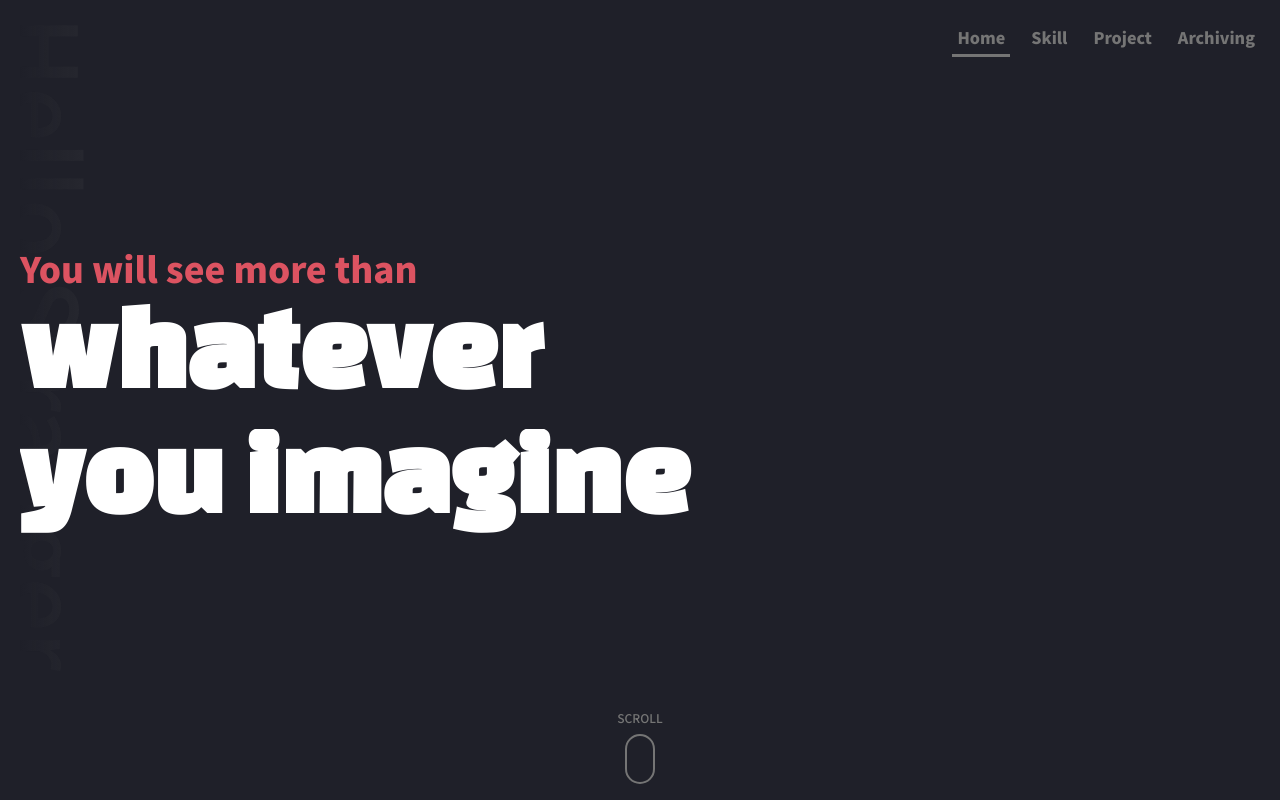
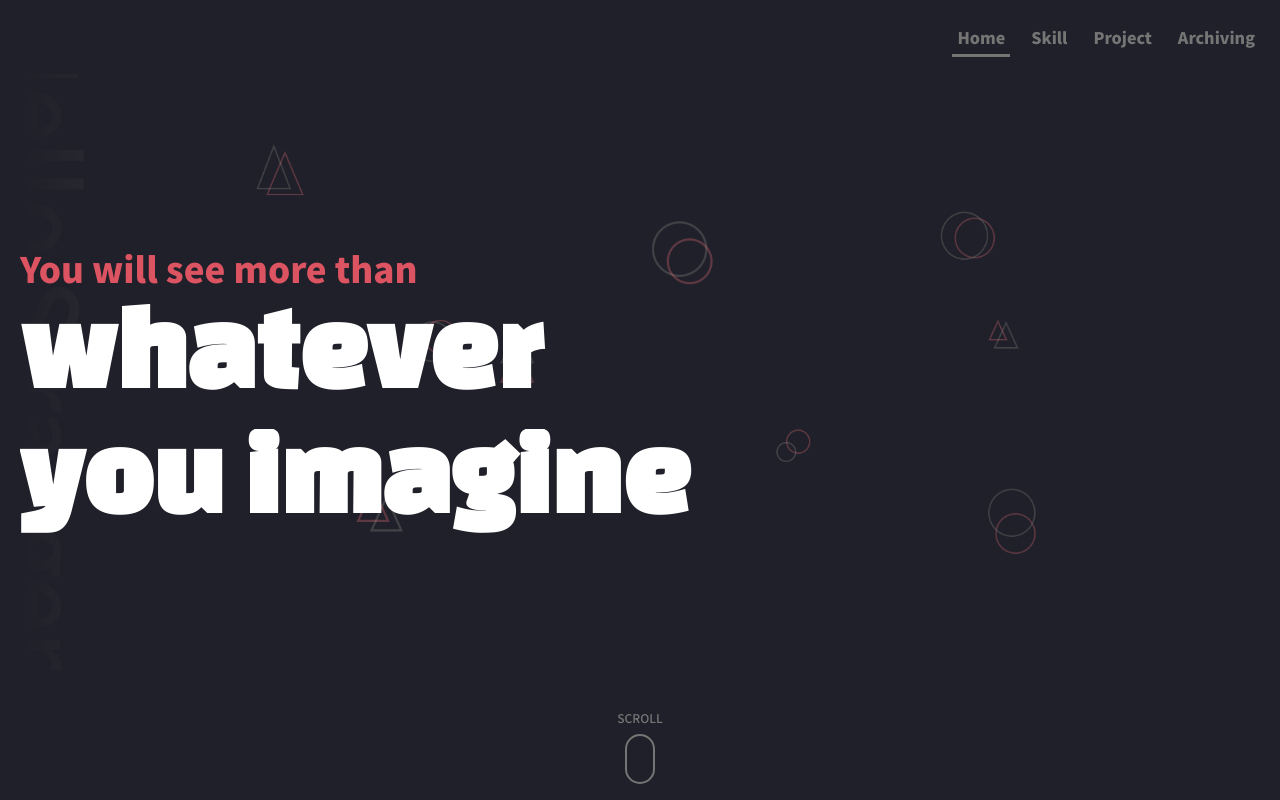
Before and after one commit to chae-lin/chaelin-react-web, a React (Create React App) app: page / in a window 1280 px wide. Built offline with nearby package versions, Linux system fonts and the light colour scheme.

Commit message:
fix: 스타일 수정

```diff
--- a/src/project/portfolio/GlobalCommonStyles.ts
+++ b/src/project/portfolio/GlobalCommonStyles.ts
@@ -159,10 +159,6 @@ const GlobalCommonStyle = css`
   .swiper-portfolio {
     touch-action: pan-x;
 
-    @media (min-width: 1020px) {
-      min-height: 660px;
-    }
-
     & > .swiper-wrapper {
       flex-direction: column;
     }
@@ -170,15 +166,17 @@ const GlobalCommonStyle = css`
     & > .swiper-pagination {
       position: absolute;
       top: 0;
+      left: 0;
       right: 0;
       display: flex;
+      justify-content: flex-end;
       padding: 20px;
+      background-color: #1f2029;
       z-index: 5;
 
       .swiper-pagination-bullet {
         position: relative;
         margin-right: 16px;
-        padding: 0.5vw;
         padding: 5px;
         font-size: 16px;
         line-height: 24px;
@@ -224,9 +222,9 @@ const GlobalCommonStyle = css`
 
       .swiper-pagination-bullet {
         display: inline-block;
-        width: 1vw;
-        height: 1vw;
-        margin: 0 0.5vw;
+        width: 12px;
+        height: 12px;
+        margin: 0 4px;
         border-radius: 50%;
         background: #8f8f8f;
         opacity: 0.2;
@@ -236,26 +234,22 @@ const GlobalCommonStyle = css`
         }
       }
     }
+
     .swiper-button-prev,
     .swiper-button-next {
+      position: absolute;
+      top: 50%;
       display: flex;
       align-items: center;
       justify-content: center;
-      width: 3.6vw;
-      height: 5vw;
-      margin-top: -2.5vw;
+      width: 40px;
+      height: 40px;
+      margin-top: -20px;
+      border: solid #757575;
+      border-width: 0 0 5px 5px;
+      outline: none;
       z-index: 10;
       cursor: pointer;
-      position: absolute;
-      top: 50%;
-      &:after {
-        content: "";
-        width: 2.5vw;
-        height: 2.5vw;
-        border-top: 0.5vw solid #757575;
-        border-right: 0.5vw solid #757575;
-        transform: rotate(225deg);
-      }
       &.swiper-button-disabled {
         opacity: 0.2;
         cursor: auto;
@@ -263,23 +257,17 @@ const GlobalCommonStyle = css`
     }
 
     .swiper-button-prev {
-      left: 2vw;
-      &:after {
-        transform: rotate(225deg);
-        margin-left: 1.1vw;
-      }
+      left: 20px;
+      transform: rotate(45deg);
     }
 
     .swiper-button-next {
-      right: 2vw;
-      &:after {
-        transform: rotate(45deg);
-        margin-right: 1.1vw;
-      }
+      right: 20px;
+      transform: rotate(-135deg);
     }
 
     .swiper-wrapper {
-      padding: 2.5vw 0;
+      padding: 30px 0;
     }
 
     .swiper-slide {
@@ -315,6 +303,15 @@ const GlobalCommonStyle = css`
       outline: none;
       z-index: 10;
       cursor: pointer;
+    }
+
+    @media (max-width: 768px) {
+      .swiper-button-prev,
+      .swiper-button-next {
+        width: 30px;
+        height: 30px;
+        border-width: 0 0 4px 4px;
+      }
     }
 
     .swiper-button-prev {
@@ -412,10 +409,15 @@ const GlobalCommonStyle = css`
     & .archiving-item {
       opacity: 1;
       transform: translateY(0);
-      transition: all cubic-bezier(0.46, 0.03, 0.52, 0.96) 0.7s;
+      transition: opacity cubic-bezier(0.46, 0.03, 0.52, 0.96) 0.7s,
+        transform cubic-bezier(0.46, 0.03, 0.52, 0.96) 0.7s;
       &:nth-of-type(2) {
         transition-delay: 0.1s;
       }
+    }
+
+    .scroll-wrap {
+      opacity: 1;
     }
   }
 `;
--- a/src/project/portfolio/common/PageLayout.tsx
+++ b/src/project/portfolio/common/PageLayout.tsx
@@ -11,8 +11,8 @@ interface Props {
 const Title = styled.h2`
   position: relative;
   display: inline-block;
-  margin-bottom: 5vw;
-  font-size: 5.5vw;
+  margin-bottom: 70px;
+  font-size: 90px;
   &::before {
     content: "";
     position: absolute;
@@ -25,6 +25,11 @@ const Title = styled.h2`
     z-index: -1;
     transform: rotate(6deg);
   }
+
+  @media (max-width: 768px) {
+    margin-bottom: 30px;
+    font-size: 42px;
+  }
 `;
 
 const Wrap = styled("div", {
@@ -36,11 +41,15 @@ const Wrap = styled("div", {
     type === "project"
       ? css`
           h2 {
-            margin: 0 2.5vw 5vw;
+            margin: 0 20px 40px;
+
+            @media (max-width: 768px) {
+              margin: 0 20px;
+            }
           }
         `
       : css`
-          padding: 0 2.5vw;
+          padding: 0 20px;
         `}
 `;
 
--- a/src/project/portfolio/page/Home/HomeContainer.tsx
+++ b/src/project/portfolio/page/Home/HomeContainer.tsx
@@ -1,12 +1,12 @@
 import { Scroll } from "./Scroll";
 import * as S from "./styles";
+
+import bg1 from "../../assets/images/bg_pattern1.png";
+import bg2 from "../../assets/images/bg_pattern2.png";
 
 export const HomeContainer = () => {
   return (
     <>
-      <S.BackgroundBox>
-        <S.BackgroundText>Hello Stranger</S.BackgroundText>
-      </S.BackgroundBox>
       <S.TitleBox>
         <strong>You will see more than</strong>
         <h1 className="home-title">
@@ -21,6 +21,9 @@ export const HomeContainer = () => {
           </svg>
         </h1>
       </S.TitleBox>
+      <S.BackgroundText>Hello Stranger</S.BackgroundText>
+      <S.BackgroundImage1 style={{ backgroundImage: `url(${bg1})` }} />
+      <S.BackgroundImage2 style={{ backgroundImage: `url(${bg2})` }} />
       <Scroll />
     </>
   );
--- a/src/project/portfolio/page/Home/Scroll.tsx
+++ b/src/project/portfolio/page/Home/Scroll.tsx
@@ -3,7 +3,7 @@ import * as S from "./styles";
 
 export const Scroll = () => {
   return (
-    <S.ScrollWrap>
+    <S.ScrollWrap className="scroll-wrap">
       <S.ScrollText>SCROLL</S.ScrollText>
       <S.ScrollMouse />
     </S.ScrollWrap>
--- a/src/project/portfolio/page/Home/styles.tsx
+++ b/src/project/portfolio/page/Home/styles.tsx
@@ -1,9 +1,4 @@
 import styled from "@emotion/styled";
-
-export const BackgroundBox = styled.div`
-  position: relative;
-  z-index: -1;
-`;
 
 export const BackgroundText = styled.span`
   position: fixed;
@@ -24,9 +19,52 @@ export const BackgroundText = styled.span`
   -webkit-text-fill-color: transparent;
 `;
 
+export const BackgroundImage1 = styled.div`
+  position: absolute;
+  top: 0;
+  left: 0;
+  width: 100%;
+  height: 100%;
+  background-position: 50%;
+  background-size: cover;
+  animation: cloud1 3s infinite linear;
+
+  @keyframes cloud1 {
+    0%,
+    100% {
+      transform: translate(-3%, -4%);
+    }
+    50% {
+      transform: translate(-4%, -3%);
+    }
+  }
+`;
+
+export const BackgroundImage2 = styled.div`
+  position: absolute;
+  top: 0;
+  left: 0;
+  width: 100%;
+  height: 100%;
+  background-position: 50%;
+  background-size: cover;
+  animation: cloud2 3s infinite linear;
+
+  @keyframes cloud2 {
+    0%,
+    100% {
+      transform: translate(0, 0);
+    }
+    50% {
+      transform: translate(1%, 1%);
+    }
+  }
+`;
+
 export const TitleBox = styled.div`
   overflow: hidden;
   padding: 0 20px;
+  z-index: 5;
 
   strong {
     display: block;
@@ -84,6 +122,7 @@ export const ScrollWrap = styled.div`
   left: 50%;
   width: 60px;
   margin-left: -30px;
+  opacity: 0;
 `;
 
 export const ScrollMouse = styled.span`
@@ -106,26 +145,8 @@ export const ScrollMouse = styled.span`
     margin-left: -3px;
     background-color: #757575;
     border-radius: 100%;
-    -webkit-animation: sdb 2s infinite;
     animation: sdb 2s infinite;
     box-sizing: border-box;
-  }
-
-  @-webkit-keyframes sdb {
-    0% {
-      -webkit-transform: translate(0, 0);
-      opacity: 0;
-    }
-    40% {
-      opacity: 1;
-    }
-    80% {
-      -webkit-transform: translate(0, 20px);
-      opacity: 0;
-    }
-    100% {
-      opacity: 0;
-    }
   }
 
   @keyframes sdb {
--- a/src/project/portfolio/page/Project/Modal/ProjectModalItem.tsx
+++ b/src/project/portfolio/page/Project/Modal/ProjectModalItem.tsx
@@ -56,6 +56,7 @@ export const ProjectModalItem: FC<Props> = ({
       <S.OverViewArea>
         <S.AreaTitle>Overview</S.AreaTitle>
         <S.OverViewContent>
+          <S.OverViewButtonBox>
             {modalData.overViewLink.map((link, index) => (
               <S.OverViewButton
                 key={index}
@@ -67,6 +68,7 @@ export const ProjectModalItem: FC<Props> = ({
                 {link ? "Visit Website" : "Visit Website  (preparing)"}
               </S.OverViewButton>
             ))}
+          </S.OverViewButtonBox>
           <img src={modalData.overViewImg} alt="overview" />
         </S.OverViewContent>
       </S.OverViewArea>
--- a/src/project/portfolio/page/Project/Modal/styles.tsx
+++ b/src/project/portfolio/page/Project/Modal/styles.tsx
@@ -167,11 +167,16 @@ export const OverViewContent = styled.div`
   }
 `;
 
+export const OverViewButtonBox = styled.div`
+  display: flex;
+  gap: 20px;
+  margin-bottom: 15px;
+`;
+
 export const OverViewButton = styled("button", {
   shouldForwardProp: (props) => props !== "overViewLink",
 })<{ overViewLink: string }>`
   display: inline-block;
-  margin-bottom: 15px;
   padding: 9px 35px;
   font-size: 18px;
   line-height: 28px;
@@ -184,10 +189,6 @@ export const OverViewButton = styled("button", {
   transition-property: transform;
   transform-origin: 0 100%;
   text-decoration: none;
-
-  & + & {
-    margin-left: 20px;
-  }
 
   ${({ overViewLink }) =>
     overViewLink &&
--- a/src/project/portfolio/page/Project/ProjectContainer.tsx
+++ b/src/project/portfolio/page/Project/ProjectContainer.tsx
@@ -86,7 +86,6 @@ export const ProjectContainer = () => {
   return (
     <PageLayout type="project" title="Project">
       <Swiper
-        slidesPerView={1}
         spaceBetween={10}
         centeredSlides={true}
         navigation={true}
@@ -104,7 +103,7 @@ export const ProjectContainer = () => {
             spaceBetween: 20,
           },
           500: {
-            slidesPerView: 1.8,
+            slidesPerView: 1.5,
             spaceBetween: 10,
           },
         }}
--- a/src/project/portfolio/page/Project/styles.tsx
+++ b/src/project/portfolio/page/Project/styles.tsx
@@ -55,8 +55,8 @@ export const ProjectImage = styled("div", {
 `;
 
 export const ProjectTitle = styled.h3`
-  padding: 0.6vw 1vw 0;
-  font-size: 1.6vw;
+  padding: 20px 10px 0;
+  font-size: 20px;
   line-height: 1.3;
   color: #dc5361;
   text-align: right;
@@ -66,8 +66,8 @@ export const ProjectTag = styled.div`
   display: flex;
   flex-wrap: wrap;
   justify-content: end;
-  padding: 0 1vw;
-  font-size: 1.3vw;
+  padding: 4px 10px 0;
+  font-size: 16px;
   line-height: 1.3;
   color: #fff;
   text-align: right;
```
Also changed, not shown: src/project/portfolio/page/Archiving/styles.tsx (+79 -23 lines), src/project/portfolio/page/Skill/styles.tsx (+44 -12 lines). Lines whose indentation alone changed are shown as unchanged.
